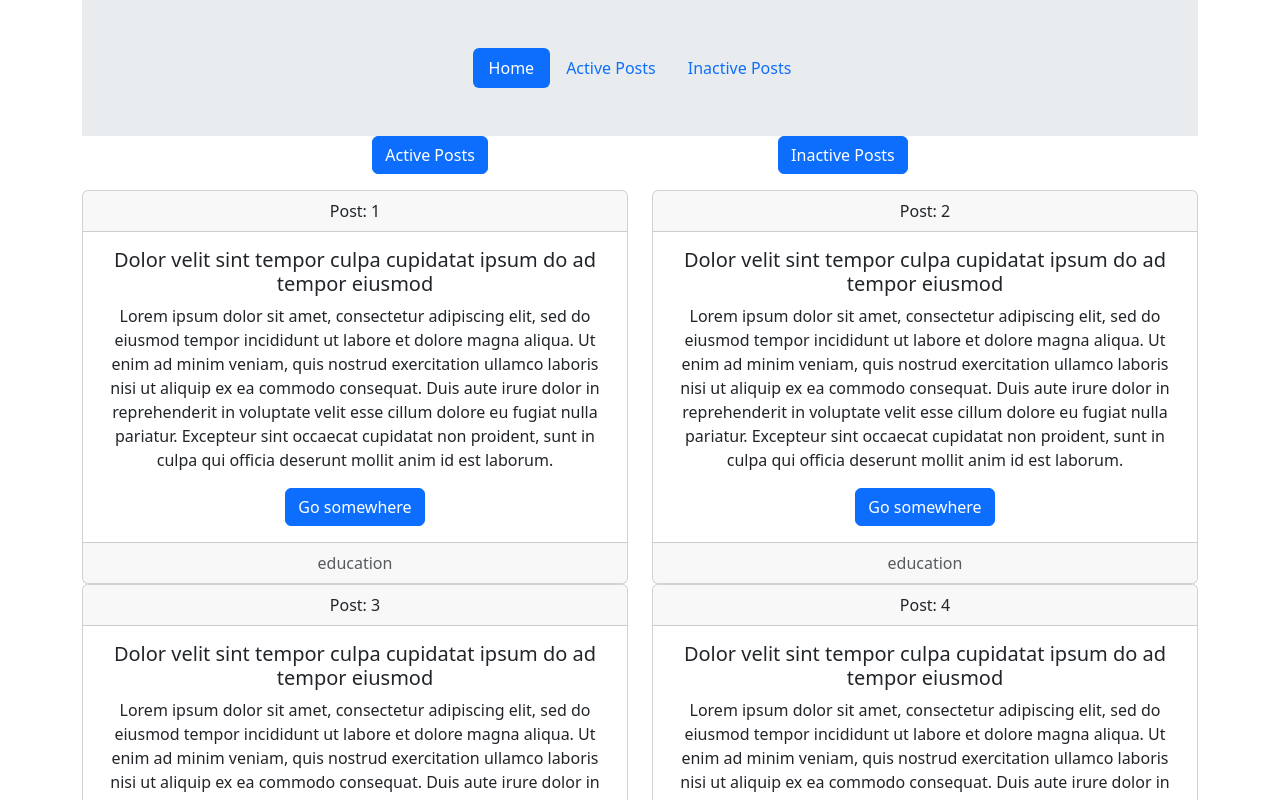
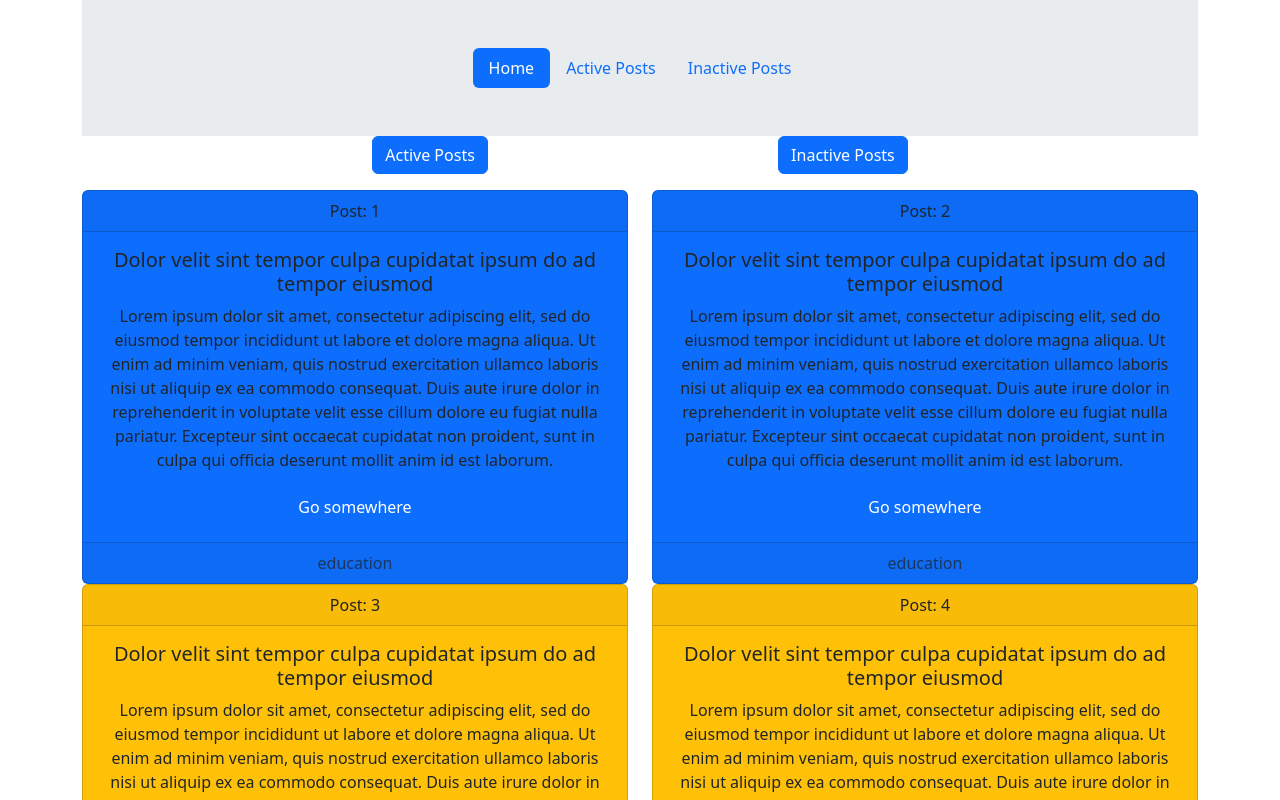
Before and after one commit to andreas94ubertini/U3_W2_D3, an Angular app in the folder angularD3/: page /home in a window 1280 px wide. Shown: the top 800 px of the page. Built offline with nearby package versions, Linux system fonts and the light colour scheme.

Commit message:
colored card

```diff
--- a/angularD3/src/app/components/card/card.component.html
+++ b/angularD3/src/app/components/card/card.component.html
@@ -1,4 +1,7 @@
-<div class="card text-center">
+<div class="card text-center"
+     [ngClass]="{'bg-warning': postType==='news','bg-primary': postType==='education', 'bg-black text-light': postType==='politics'}"
+
+>
   <div class="card-header">
     Post: {{postId}}
   </div>
```
